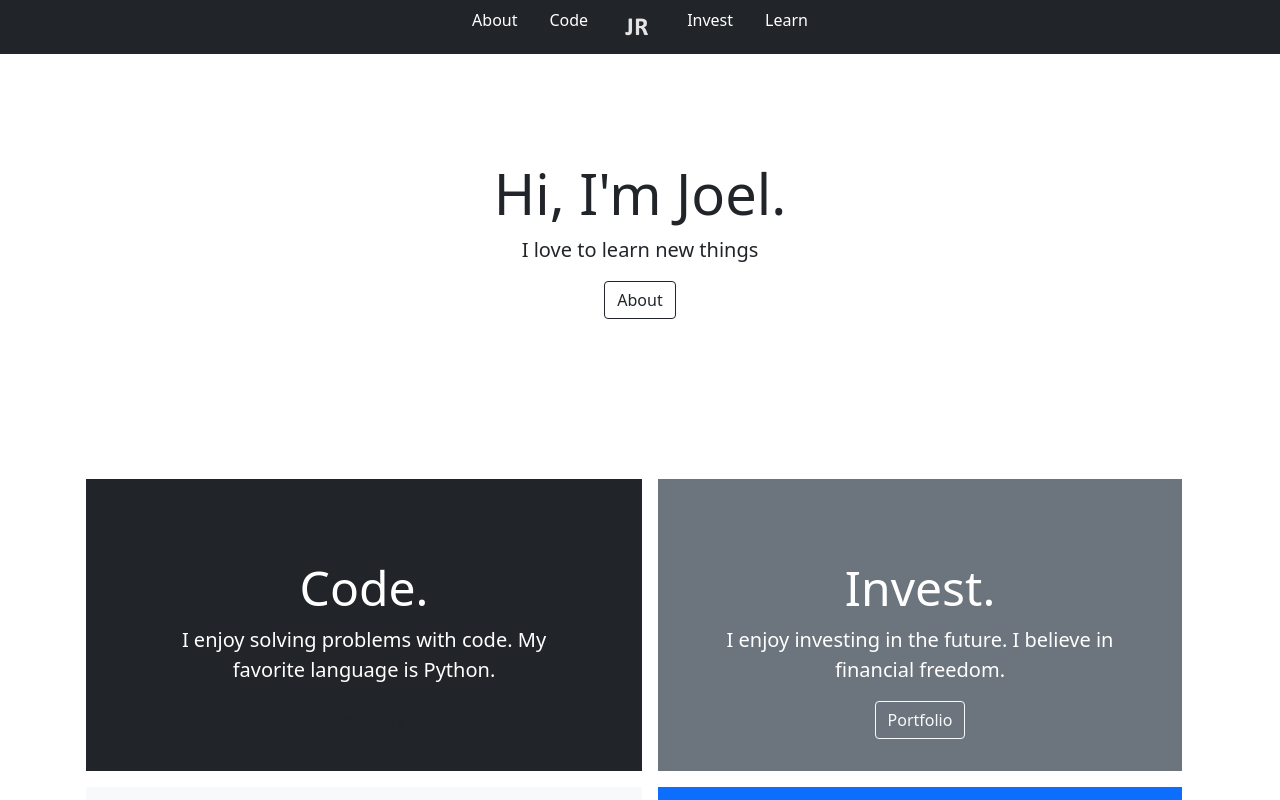
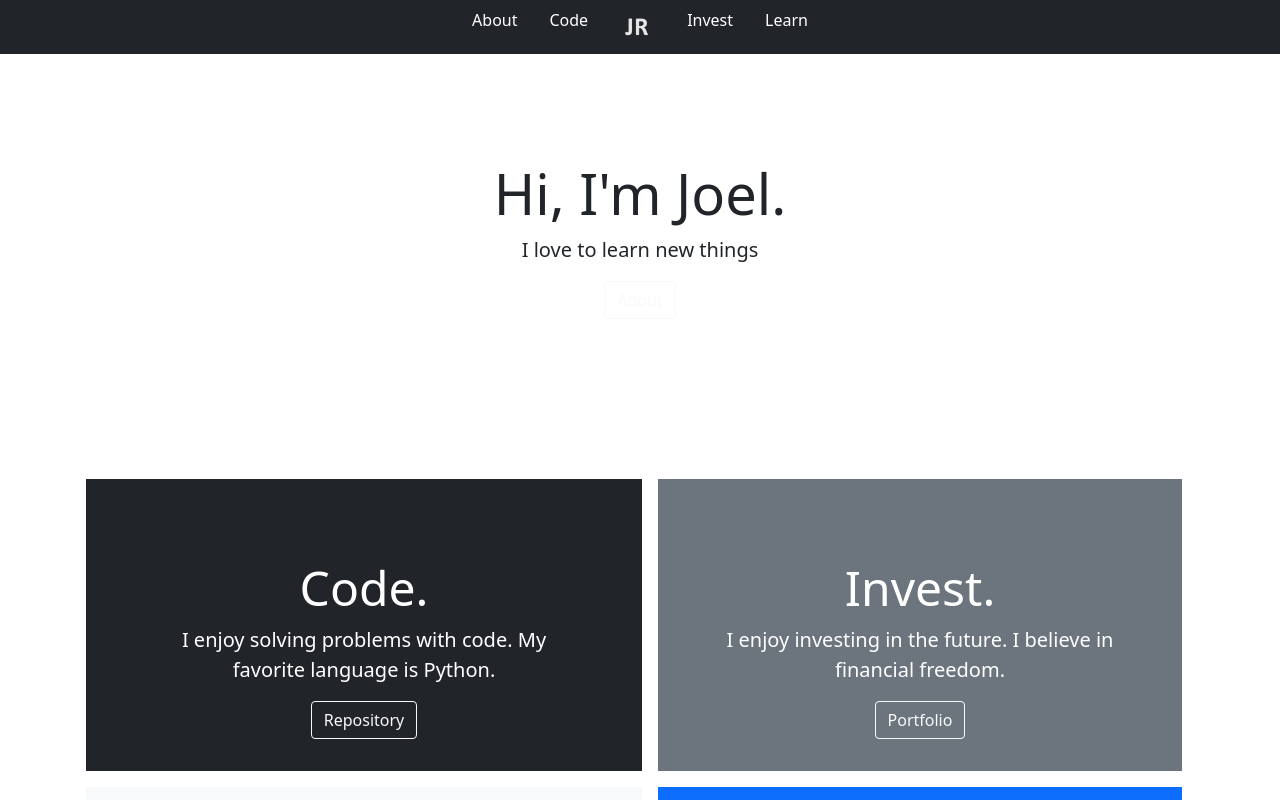
Before and after one commit to joelreji/mern-site, a React (Create React App) app in the folder frontend/: page / in a window 1280 px wide. Shown: the top 800 px of the page. Built offline with nearby package versions, Linux system fonts and the light colour scheme.

Commit message:
Update homepage.js

```diff
--- a/frontend/src/components/homepage.js
+++ b/frontend/src/components/homepage.js
@@ -7,7 +7,7 @@ function Homepage() {
                 <div class="col-md-5 p-lg-5 mx-auto my-5">
                     <h1 class="display-4 fw-normal">Hi, I'm Joel.</h1>
                     <p class="lead fw-lighter">I love to learn new things </p>
-                    <a class="btn btn-outline-secondary btn-outline-dark" href={"/about"}>About</a>
+                    <a class="btn btn-outline-secondary btn-outline-light" href={"/about"}>About</a>
                 </div>
             </div>
             <div class="container my-md-3 ps-md-3">
@@ -16,7 +16,7 @@ function Homepage() {
                         <div class="my-3 p-3">
                             <h2 class="display-5">Code.</h2>
                             <p class="lead">I enjoy solving problems with code. My favorite language is Python.</p>
-                            <a class="btn btn-outline-dark" href={"/portfolio"}>Repository</a>
+                            <a class="btn btn-outline-light" href={"/portfolio"}>Repository</a>
                         </div>
                     </div>
                     <div class="col bg-secondary me-md-3 pt-3 px-3 pt-md-5 px-md-5  text-center text-white overflow-hidden">
```
